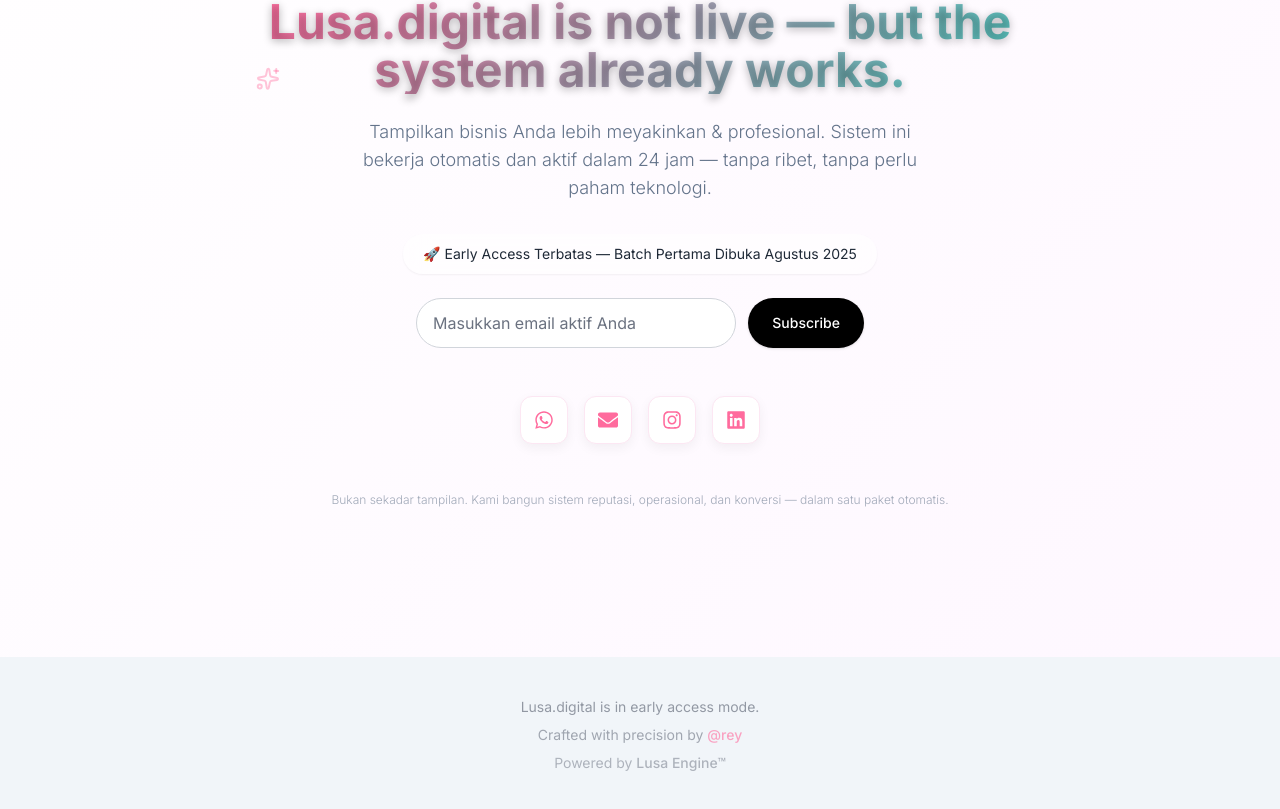
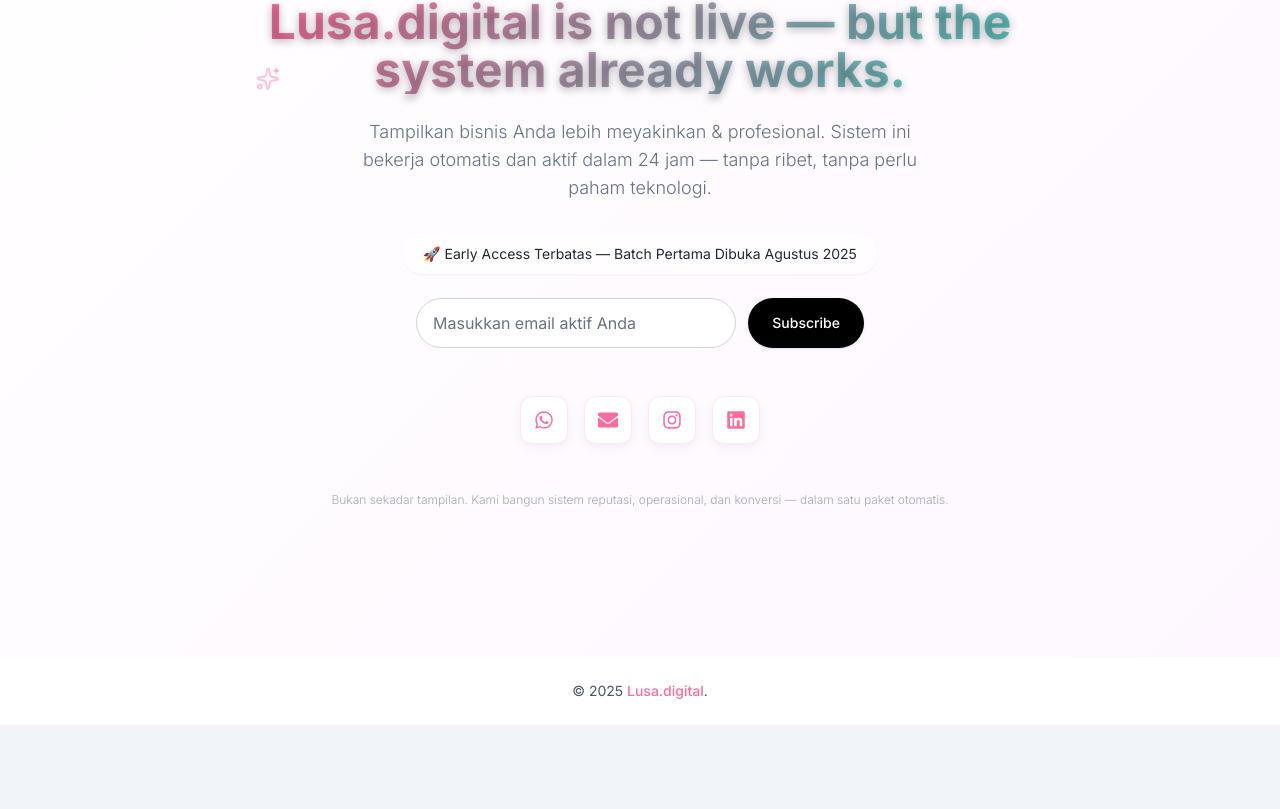
Before and after one commit to ddyreza/lusa-comingsoon, a Next.js app: page / in a window 1280 px wide. Shown: the part 303-1112 px from the top of the page. After the commit the page ends 1028 px from the top, so only its background shows below. Built offline with nearby package versions, Linux system fonts and the light colour scheme.

Commit message:
chore: update konten footer

```diff
--- a/src/app/page.tsx
+++ b/src/app/page.tsx
@@ -218,6 +218,8 @@
           konversi — dalam satu paket otomatis.
         </motion.p>
       </div>
+
+
     </main>
   );
 }
--- a/src/components/footer.tsx
+++ b/src/components/footer.tsx
@@ -1,16 +1,8 @@
 export function Footer() {
   return (
-    <footer className="w-full bg-transparent py-10 text-center">
-      <div className="text-sm text-gray-500 dark:text-gray-400 space-y-2">
-        <p className="opacity-70">Lusa.digital is in early access mode.</p>
-        <p className="opacity-60">
-          Crafted with precision by{" "}
-          <span className="font-medium text-primary-pink">@rey</span>
-        </p>
-        <p className="opacity-50">
-          Powered by <span className="font-medium">Lusa Engine™</span>
-        </p>
-      </div>
+    <footer className="text-center text-sm text-gray-600 dark:text-gray-300 py-6 bg-white dark:bg-navy-900">
+      © {new Date().getFullYear()}{" "}
+      <span className="text-primary-pink font-medium">Lusa.digital</span>.
     </footer>
   );
 }
```
